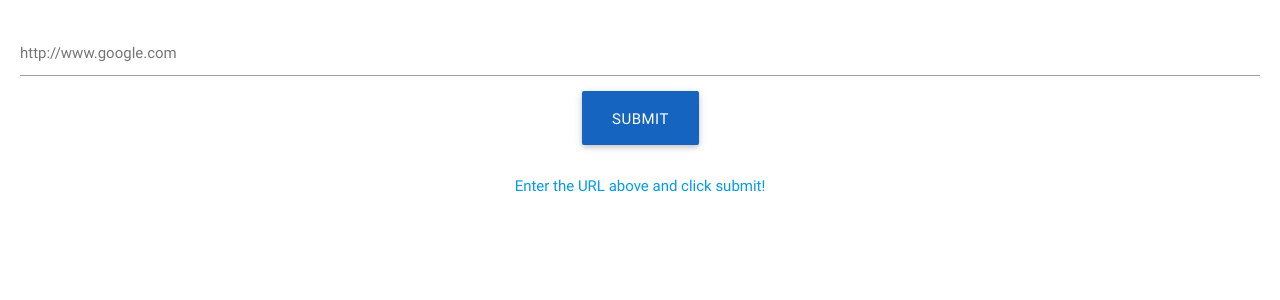
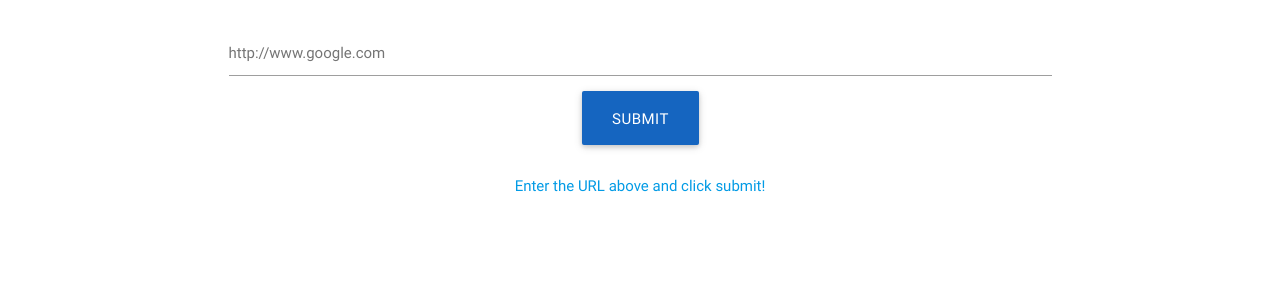
Before and after one commit to SanketDG/djurl, a Django app: template djurl/templates/djurl/index.html in a window 1280 px wide. Shown: the part 189-489 px from the top of the page. Run offline with Django 3.2, Linux system fonts and the light colour scheme; the template is opened without the code that fills it, so the values that code supplies are empty; parts of the project's set-up code (start-up, migrations or seed data) failed here and were passed over; some libraries are stand-ins or nearby versions.

Commit message:
update UI

```diff
--- a/djurl/templates/djurl/base.html
+++ b/djurl/templates/djurl/base.html
@@ -31,7 +31,7 @@ function returnSuccess(data, textStatus, jqXHR) {
  $('#url').val("");
  $("a").attr("href", data.url)
  } else {
- $('#url-result').text("Please enter a URL");
+ $('#url-result').text("Please enter a URL!");
  }
 
 }
@@ -43,7 +43,7 @@ function returnSuccess(data, textStatus, jqXHR) {
    <p>Shorten URLs!</p>
 </header>
 
-<div id="content">
+<div class="container">
 {% block content %}
 
 {% endblock %}
--- a/djurl/templates/djurl/index.html
+++ b/djurl/templates/djurl/index.html
@@ -4,16 +4,12 @@
 
 {% block content %}
 
-<div class="panel panel-default">
- <div class="panel-body">
- <div class="col-sm-9">
+<div class="col s12">
            <input type="text" name="url" id="url" class="form-control input-sm" placeholder="http://www.google.com" />
        </div>
- <div class="col-sm-3">
+       <div class="col s3">
            {% csrf_token %}
            <button id="submitButton" class="waves-effect waves-light btn-large blue darken-3">Submit</button></p>
        </div>
- </div>
    <div class="panel-footer"><a href="#" id="url-result">Enter the URL above and click submit!</a></div>
-</div>
 {% endblock %}
```
Lines whose indentation alone changed are shown as unchanged.
